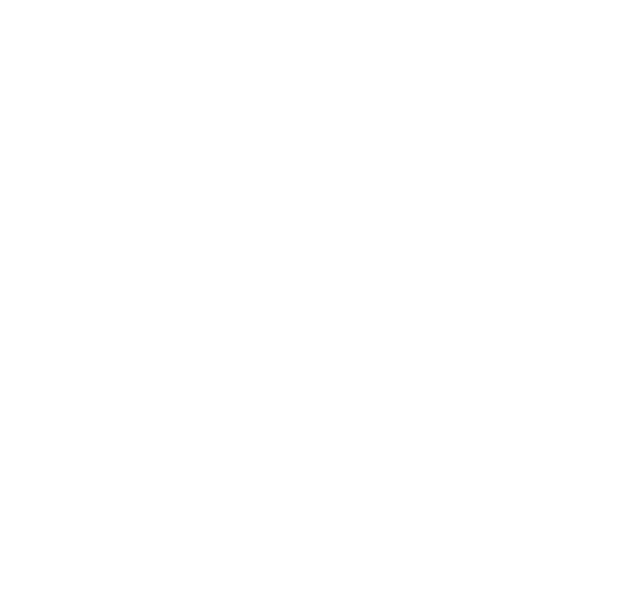
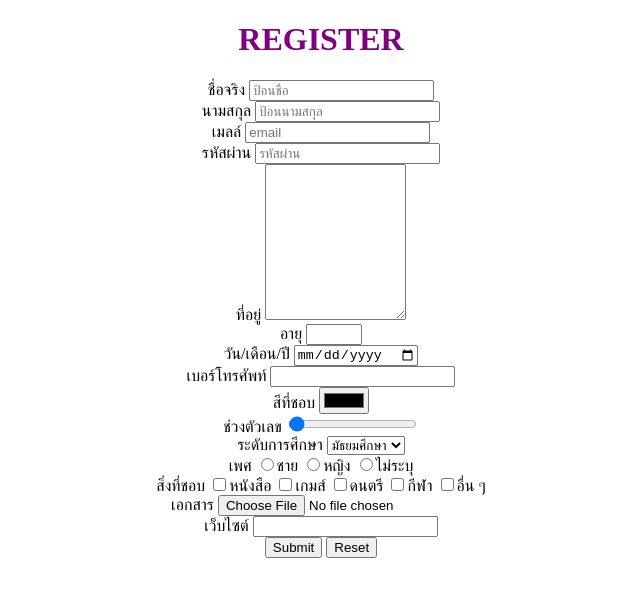
Before and after one commit to BankSj2001/HTML, a plain HTML site: page form.html in a window 1280 px wide. Shown: the whole page, without its empty margins (319-959 px from the left). Drawn offline with Linux system fonts and the light colour scheme.

Commit message:
Add files via upload

```diff
--- a/form.html
+++ b/form.html
@@ -0,0 +1,90 @@
+<!DOCTYPE html>
+<html lang="en">
+<head>
+    <meta charset="UTF-8">
+    <meta name="viewport" content="width=device-width, initial-scale=1.0">
+    <title>ลงทะเบียน</title>
+</head>
+<body>
+    <div style="color: purple;">
+        <h1 align="center">REGISTER</h1>
+    </div>
+    <form align="center">
+        <div>
+            <label for="firstname">ชื่อจริง</label>
+            <input type="text" name="fname" placeholder="ป้อนชื่อ" required>
+        </div>
+        <div>
+            <label for="lastname">นามสกุล</label>
+            <input type="text" name="lname" placeholder="ป้อนนามสกุล">
+        </div>
+        <div>
+            <label for="email">เมลล์</label>
+            <input type="email" name="email" placeholder="email">
+        </div>
+        <div>
+            <label for="password">รหัสผ่าน</label>
+            <input type="password" name="password" placeholder="รหัสผ่าน" required>
+        </div>
+        <div>
+            <label for="address">ที่อยู่</label>
+            <textarea name="address" cols="15" rows="10"></textarea>
+        </div>
+        <div>
+            <label for="age">อายุ</label>
+            <input type="number" name="age" min="0" max="80">
+        </div>
+        <div>
+            <label for="birhday">วัน/เดือน/ปี</label>
+            <input type="date" name="birthdate" >
+        </div>
+        <div>
+            <label for="telephone">เบอร์โทรศัพท์</label>
+            <input type="tel" name="tel">
+        </div>
+        <div>
+            <label for="color">สีที่ชอบ</label>
+            <input type="color" name="color">
+        </div>
+        <div>
+            <label for="rangnumber">ช่วงตัวเลข</label>
+            <input type="range" name="rangnumber" value="1">
+        </div>
+        <div>
+            <label for="education">ระดับการศึกษา</label>
+            <select name="education" id="">
+            <option value="มัธยมศึกษา">มัธยมศึกษา</option>
+            <option value="ปริญญาตรี">ปริญญาตรี</option>
+            <option value="ปริญญาโท">ปริญญาโท</option>
+            <option value="ปริญญาเอก">ปริญญาเอก</option>
+        </select>
+        </div>
+        <div>
+            <label for="sex">เพศ</label>
+            <input type="radio" name="gender">ชาย
+            <input type="radio" name="gender">หญิง
+            <input type="radio" name="gender">ไม่ระบุ
+        </div>
+        <div>
+            <label for="fav">สิ่งที่ชอบ</label>
+            <input type="checkbox" name="fav">หนังสือ
+            <input type="checkbox" name="fav">เกมส์
+            <input type="checkbox" name="fav">ดนตรี
+            <input type="checkbox" name="fav">กีฬา
+            <input type="checkbox" name="fav">อื่น ๆ
+        </div>
+        <div>
+            <label for="cheet">เอกสาร</label>
+            <input type="file">
+        </div>
+        <div>
+            <label for="url">เว็บไซต์</label>
+            <input type="url">
+        </div>
+        <div>
+           <button type="button">Submit</button>
+           <button type="reset">Reset</button>
+        </div>
+    </form>
+</body>
+</html>
```
Also changed, not shown: index.html (+1 -0 lines), page3.html (+2 -2 lines).
